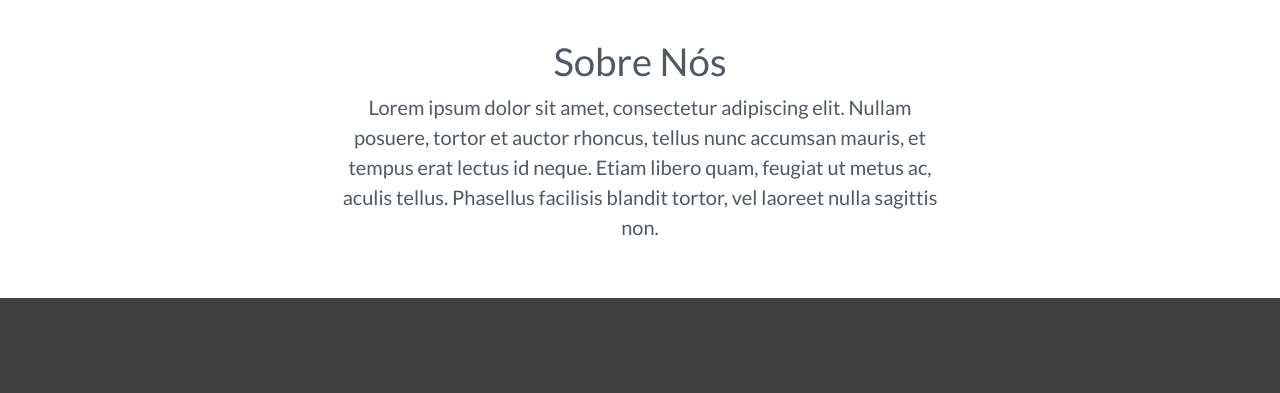
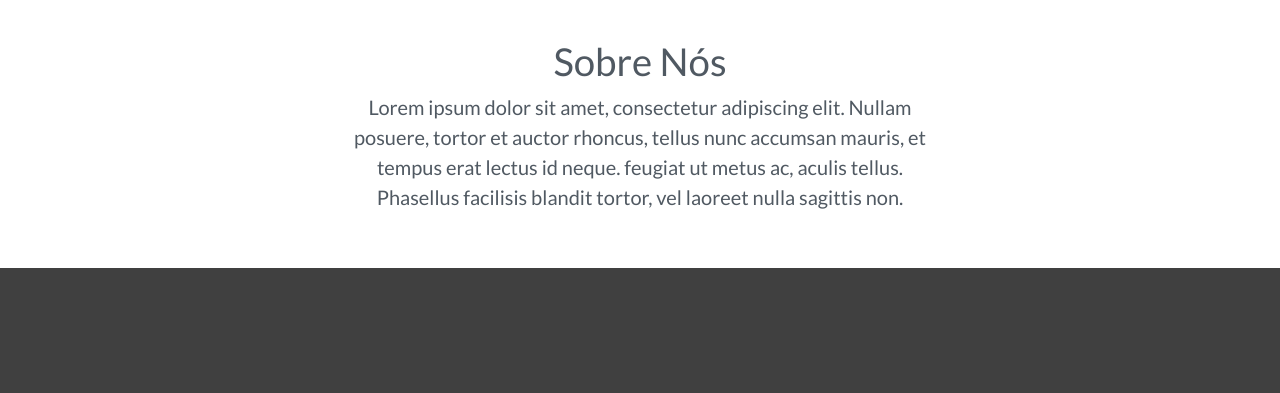
Before and after one commit to FelipeLC89/EspacoAurora, a plain HTML site: page index.html in a window 1280 px wide. Shown: the part 802-1195 px from the top of the page. Drawn offline with Linux system fonts and the light colour scheme.

Commit message:
pequenas alterações

```diff
--- a/index.html
+++ b/index.html
@@ -70,9 +70,8 @@
 <div class="col-6 narrow text-center">
 	<h1>Sobre Nós</h1>
 	<p class="lead"> Lorem ipsum dolor sit amet, consectetur adipiscing elit. Nullam posuere, tortor et auctor rhoncus,
-		tellus nunc accumsan mauris, et tempus erat lectus id neque. Etiam libero quam, feugiat ut metus ac, aculis tellus.
+		tellus nunc accumsan mauris, et tempus erat lectus id neque. feugiat ut metus ac, aculis tellus.
 		Phasellus facilisis blandit tortor, vel laoreet nulla sagittis non. </p>
-
 </div>
 
 </div>
@@ -212,7 +211,6 @@
 
 	<footer>
 		<div class="row justify-content-center">
-
 			<div class="col-md-5 text-center">
 				<img src=>
 				<p>Agenda sua consulta e descubra sobre os processos holísticos mais indicados para você</p>
@@ -228,19 +226,18 @@
     				style="position:fixed;bottom:20px;right:30px;">
     				<svg enable-background="new 0 0 512 512" width="50" height="50" version="1.1" viewBox="0 0 512 512"
 					xml:space="preserve" xmlns="http://www.w3.org/2000/svg">
-					<path d="M256.064,0h-0.128l0,0C114.784,0,0,114.816,0,256c0,56,18.048,107.904,48.736,150.048l-31.904,95.104  l98.4-31.456C155.712,496.512,204,512,256.064,512C397.216,512,512,397.152,512,256S397.216,0,256.064,0z" fill="#4CAF50"/><path d="m405.02 361.5c-6.176 17.44-30.688 31.904-50.24 36.128-13.376 2.848-30.848 5.12-89.664-19.264-75.232-31.168-123.68-107.62-127.46-112.58-3.616-4.96-30.4-40.48-30.4-77.216s18.656-54.624 26.176-62.304c6.176-6.304 16.384-9.184 26.176-9.184 3.168 0 6.016 0.16 8.576 0.288 7.52 0.32 11.296 0.768 16.256 12.64 6.176 14.88 21.216 51.616 23.008 55.392 1.824 3.776 3.648 8.896 1.088 13.856-2.4 5.12-4.512 7.392-8.288 11.744s-7.36 7.68-11.136 12.352c-3.456 4.064-7.36 8.416-3.008 15.936 4.352 7.36 19.392 31.904 41.536 51.616 28.576 25.44 51.744 33.568 60.032 37.024 6.176 2.56 13.536 1.952 18.048-2.848 5.728-6.176 12.8-16.416 20-26.496 5.12-7.232 11.584-8.128 18.368-5.568 6.912 2.4 43.488 20.48 51.008 24.224 7.52 3.776 12.48 5.568 14.304 8.736 1.792 3.168 1.792 18.048-4.384 35.52z" fill="#FAFAFA"/></svg>
-</a>
-
+					<path d="M256.064,0h-0.128l0,0C114.784,0,0,114.816,0,256c0,56,18.048,107.904,48.736,150.048l-31.904,95.104
+					l98.4-31.456C155.712,496.512,204,512,256.064,512C397.216,512,512,397.152,512,256S397.216,0,256.064,0z"
+					fill="#4CAF50"/>
+					<path d="m405.02 361.5c-6.176 17.44-30.688 31.904-50.24 36.128-13.376 2.848-30.848 5.12-89.664-19.264-75.232-31.168-123.68-107.62-127.46-112.58-3.616-4.96-30.4-40.48-30.4-77.216s18.656-54.624 26.176-62.304c6.176-6.304 16.384-9.184 26.176-9.184 3.168 0 6.016 0.16 8.576 0.288 7.52 0.32 11.296 0.768 16.256 12.64 6.176 14.88 21.216 51.616 23.008 55.392 1.824 3.776 3.648 8.896 1.088 13.856-2.4 5.12-4.512 7.392-8.288 11.744s-7.36 7.68-11.136 12.352c-3.456 4.064-7.36 8.416-3.008 15.936 4.352 7.36 19.392 31.904 41.536 51.616 28.576 25.44 51.744 33.568 60.032 37.024 6.176 2.56 13.536 1.952 18.048-2.848 5.728-6.176 12.8-16.416 20-26.496 5.12-7.232 11.584-8.128 18.368-5.568 6.912 2.4 43.488 20.48 51.008 24.224 7.52 3.776 12.48 5.568 14.304 8.736 1.792 3.168 1.792 18.048-4.384 35.52z" fill="#FAFAFA"/></svg>
+					</a>
 					<a class="whatsapp-link" href="https://web.whatsapp.com/send?phone=5511992918413" target="_blank">
-						<i class="fab fa-whatsapp"></i>
-					</a>
+					<i class="fab fa-whatsapp"></i></a>
 					<a href="https://instagram.com/marcela.espacoaurora" target="_blank"><i class="fab fa-instagram"></i></a>
 					<a href="https://www.facebook.com/marcela.espacoaurora/" target="_blank"><i class="fab fa-facebook"></i></a>
 			</div>
-
 			<hr class="socket">
 			&copy; Felipe Castro.
-
 		</div>
 	</footer>
 
```
Also changed, not shown: 5 other files.
